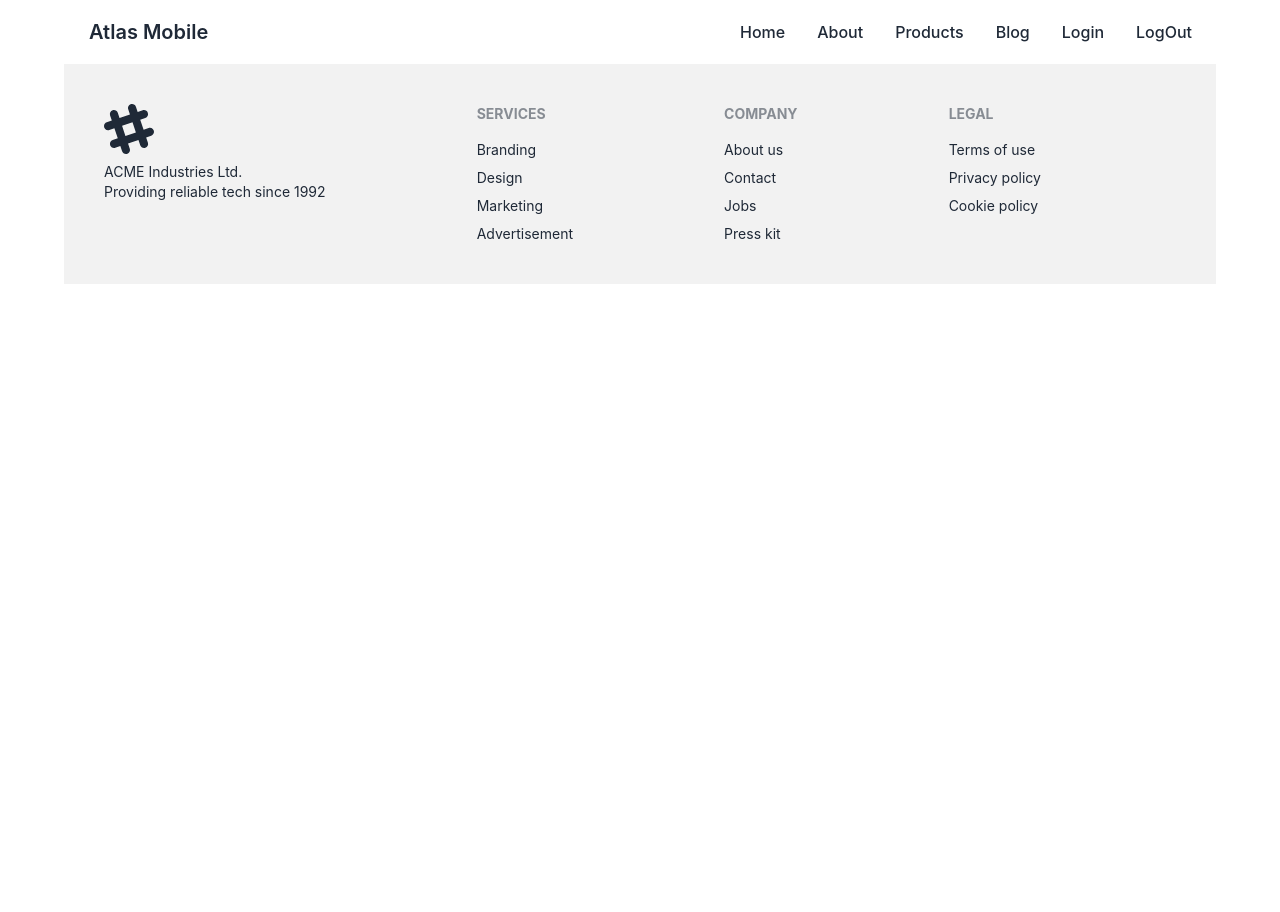
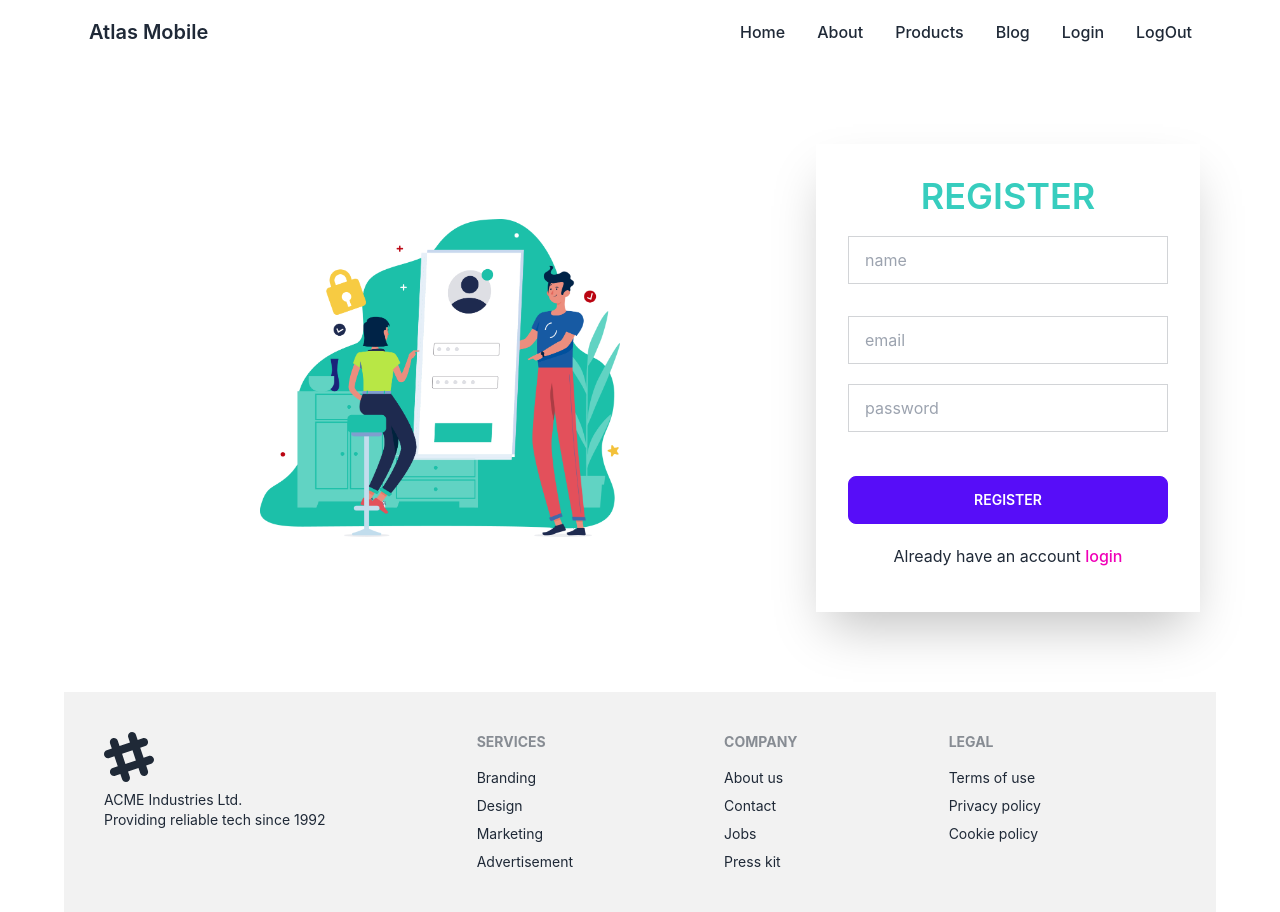
Before and after one commit to rimon005/Atlas-mobile-clinet, a React (Create React App) app: page /register in a window 1280 px wide. Before the commit the page ends 800 px from the top, so only its background shows below. Built offline with nearby package versions, Linux system fonts and the light colour scheme.

Commit message:
create register

```diff
--- a/src/Pages/Authentication/Register/Register.js
+++ b/src/Pages/Authentication/Register/Register.js
@@ -1,9 +1,46 @@
-import React from 'react';
+import { React } from 'react';
+import { Link, useNavigate } from 'react-router-dom';
+import { useForm } from "react-hook-form";
+import loginImg from '../../../assets/login@4x.png'
 
 const Register = () => {
+    const { register, formState: { errors }, handleSubmit } = useForm();
+    const navigate = useNavigate();
+    const handleRegister = data => {
+        console.log(data);
+
+    }
+
+
+
+
     return (
-        <div>
-
+        <div className="hero my-16">
+            <div className="hero-content flex-col lg:flex-row">
+                <div className="text-center lg:text-left flex justify-center items-center">
+                    <img src={loginImg} alt="" className='lg:w-1/2' />
+                </div>
+                <div className="card rounded-none flex-shrink-0 w-full max-w-sm shadow-2xl">
+                    <form onSubmit={handleSubmit(handleRegister)} className="card-body">
+                        <h1 className='text-4xl text-accent text-center font-semibold uppercase'>Register</h1>
+                        <div className="form-control">
+                            <input {...register("name", { required: true })} type="text" name='name' placeholder="name" className="input input-bordered rounded-none my-3" />
+                        </div>
+                        <div className="form-control">
+                            <input {...register("email", { required: true })} type="email" name='email' placeholder="email" className="input input-bordered rounded-none my-3" />
+                        </div>
+                        <div className="form-control">
+                            <input {...register("password", { required: true })} type="password" name='password' placeholder="password" className="input input-bordered rounded-none mb-3" />
+                        </div>
+                        <div className="form-control mt-6">
+                            <input type="submit" value="Register" className="btn btn-primary text-white" />
+                        </div>
+                        <div>
+                            <p className='text-center  my-3'>Already have an account <Link to='/login' className='text-secondary font-medium'>login</Link></p>
+                        </div>
+                    </form>
+                </div>
+            </div>
         </div>
     );
 };
```
